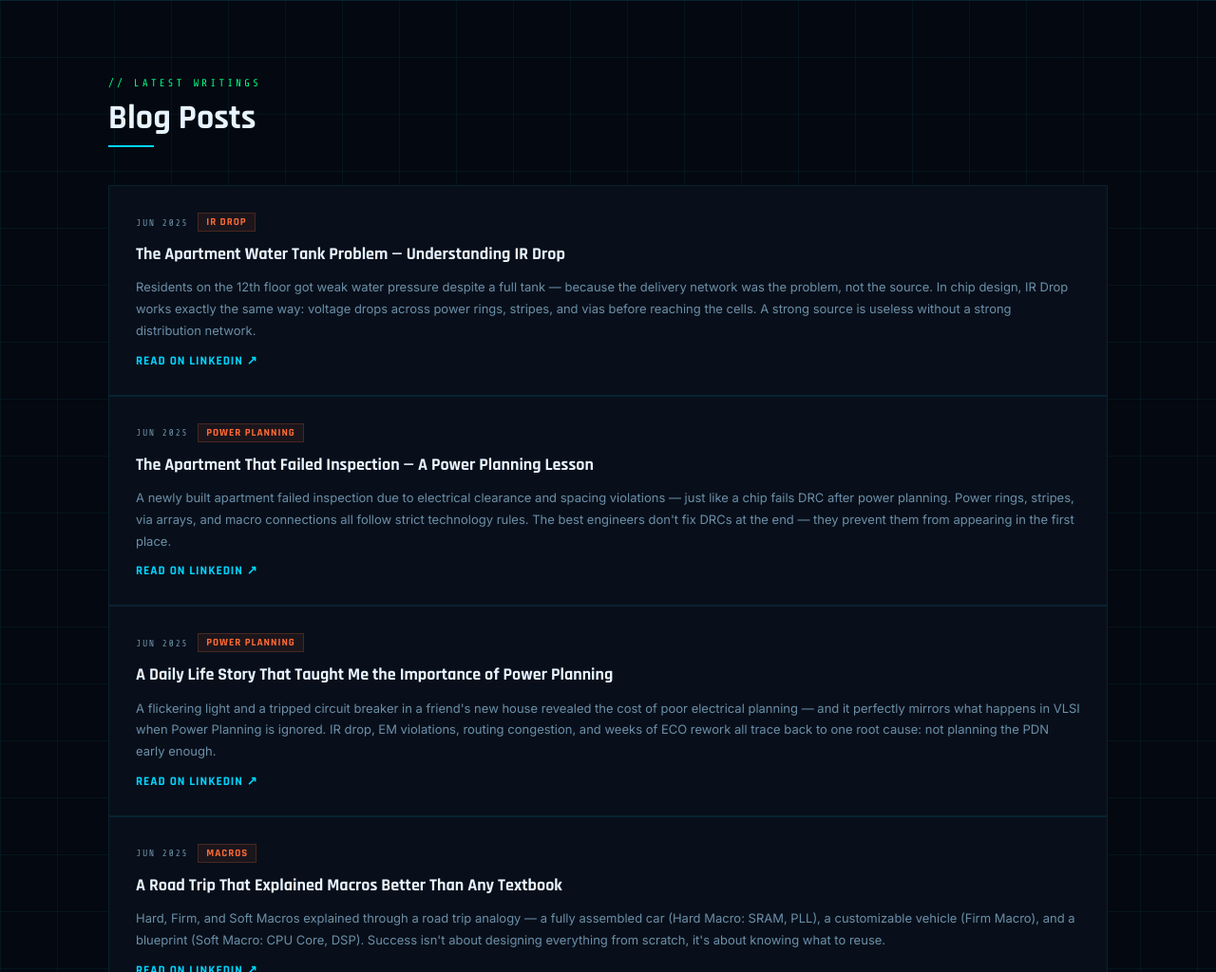
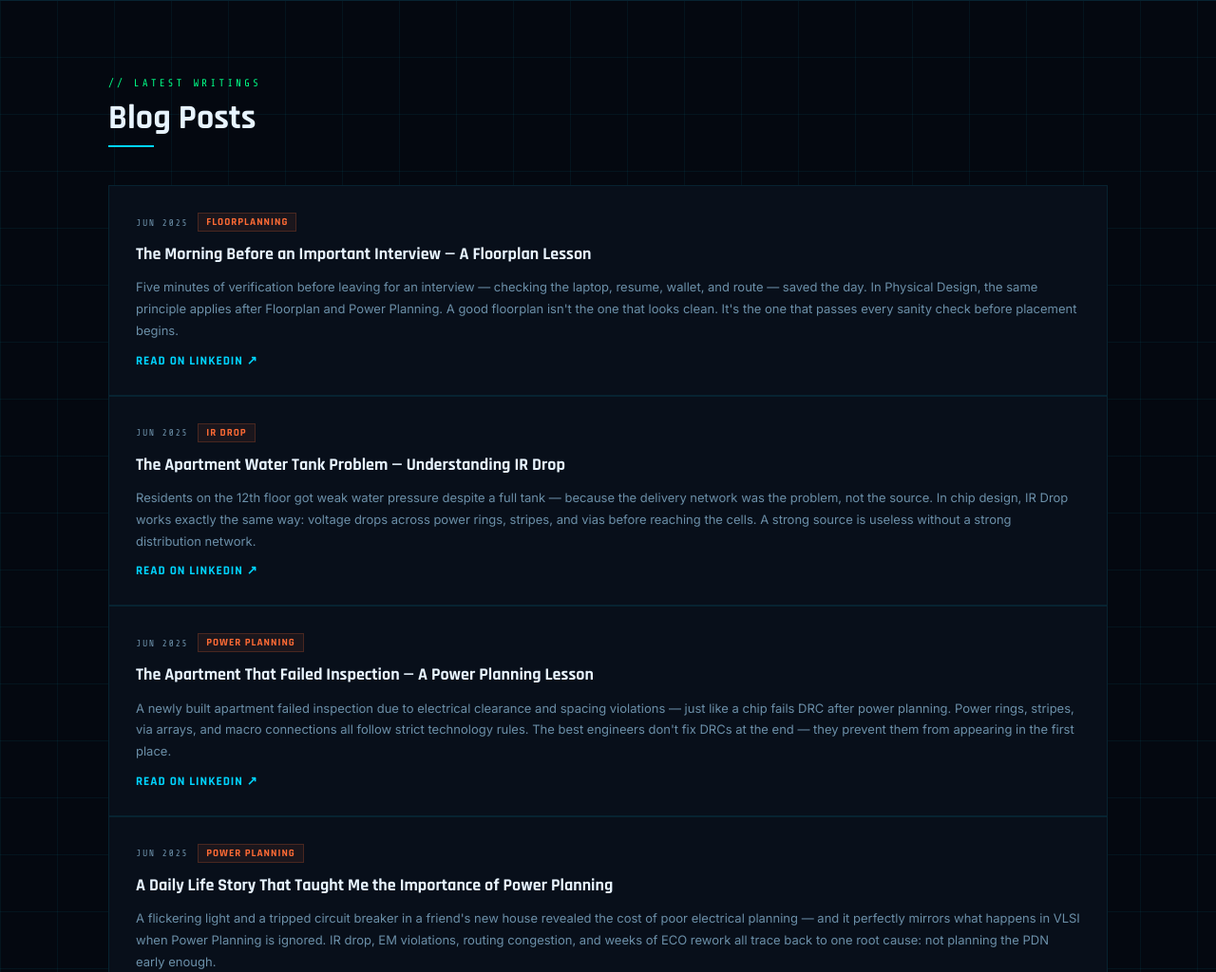
Before and after one commit to assertion36/kamma_suryateja, a website: page index.html in a window 1280 px wide. Shown: the part 900-1924 px from the top of the page at 95% size. Drawn offline with nearby package versions, Linux system fonts and the light colour scheme.

Commit message:
Update index.html

```diff
--- a/index.html
+++ b/index.html
@@ -602,6 +602,15 @@
 	<article class="blog-card">
   <div class="blog-meta">
     <span class="blog-date">JUN 2025</span>
+    <span class="blog-tag">Floorplanning</span>
+  </div>
+  <h3 class="blog-title">The Morning Before an Important Interview — A Floorplan Lesson</h3>
+  <p class="blog-excerpt">Five minutes of verification before leaving for an interview — checking the laptop, resume, wallet, and route — saved the day. In Physical Design, the same principle applies after Floorplan and Power Planning. A good floorplan isn't the one that looks clean. It's the one that passes every sanity check before placement begins.</p>
+  <a href="https://www.linkedin.com/posts/kamma-suryateja_vlsi-physicaldesign-floorplanning-share-7475769175420993536-nvGj/" target="_blank" class="blog-read-more">Read on LinkedIn ↗</a>
+</article>
+	<article class="blog-card">
+  <div class="blog-meta">
+    <span class="blog-date">JUN 2025</span>
     <span class="blog-tag">IR Drop</span>
   </div>
   <h3 class="blog-title">The Apartment Water Tank Problem — Understanding IR Drop</h3>
```
